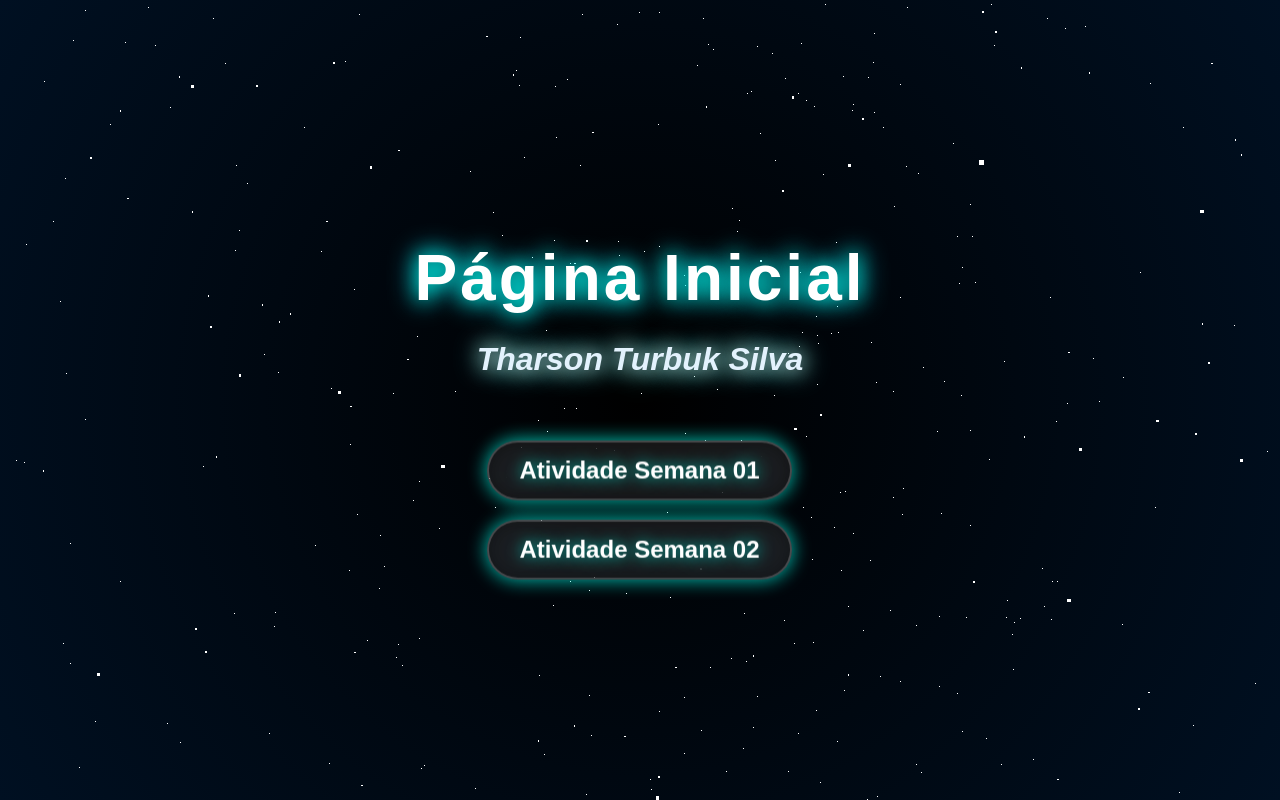
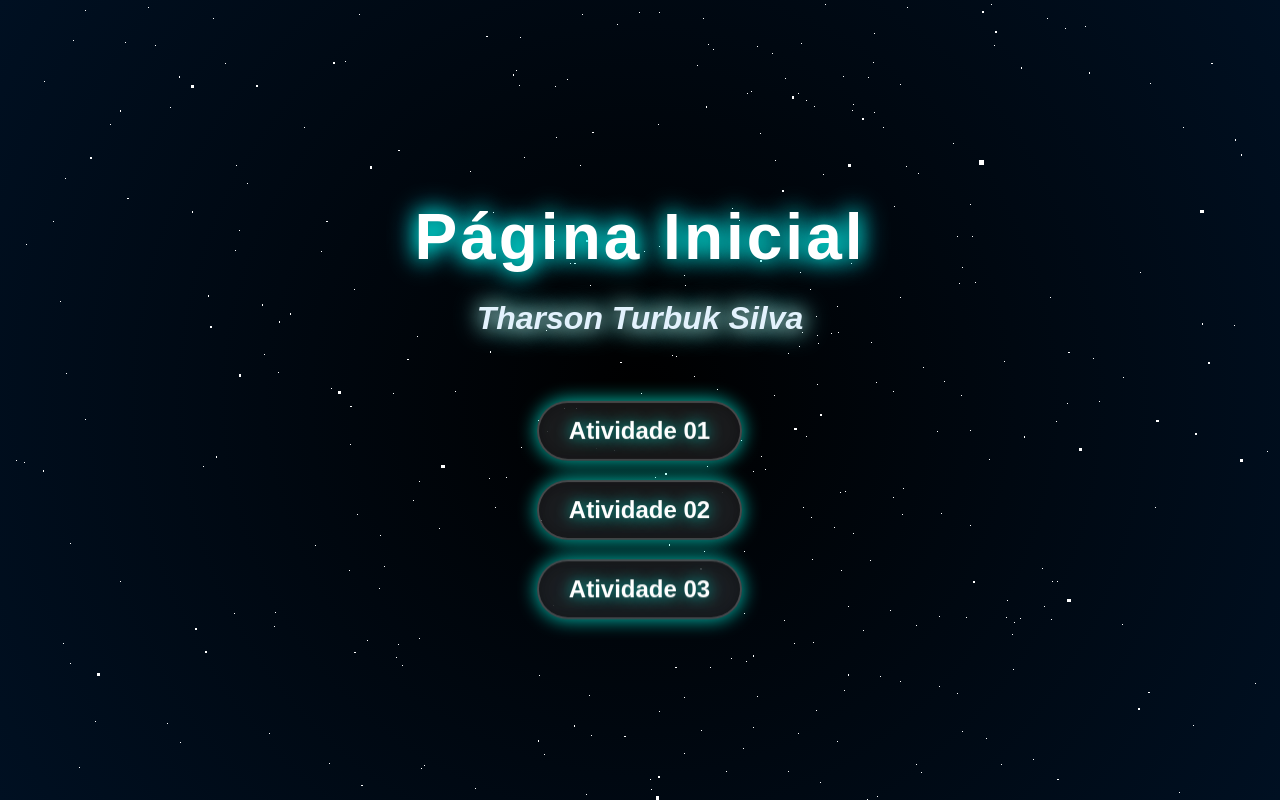
Before and after one commit to Tharsonts/L.E.S-React, a React (Create React App) app: page / in a window 1280 px wide. Built offline with nearby package versions, Linux system fonts and the light colour scheme.

Commit message:
Update home.js

```diff
--- a/src/Home/home.js
+++ b/src/Home/home.js
@@ -12,10 +12,13 @@ const Home = () => {
       <nav>
         <ul>
           <li>
-            <Link to="/semana01">Atividade Semana 01</Link>
+            <Link to="/semana01">Atividade 01</Link>
           </li>
           <li>
-            <Link to="/semana02">Atividade Semana 02</Link>
+            <Link to="/semana02">Atividade 02</Link>
+          </li>
+          <li>
+            <Link to="/semana02">Atividade 03</Link>
           </li>
         </ul>
       </nav>
```
